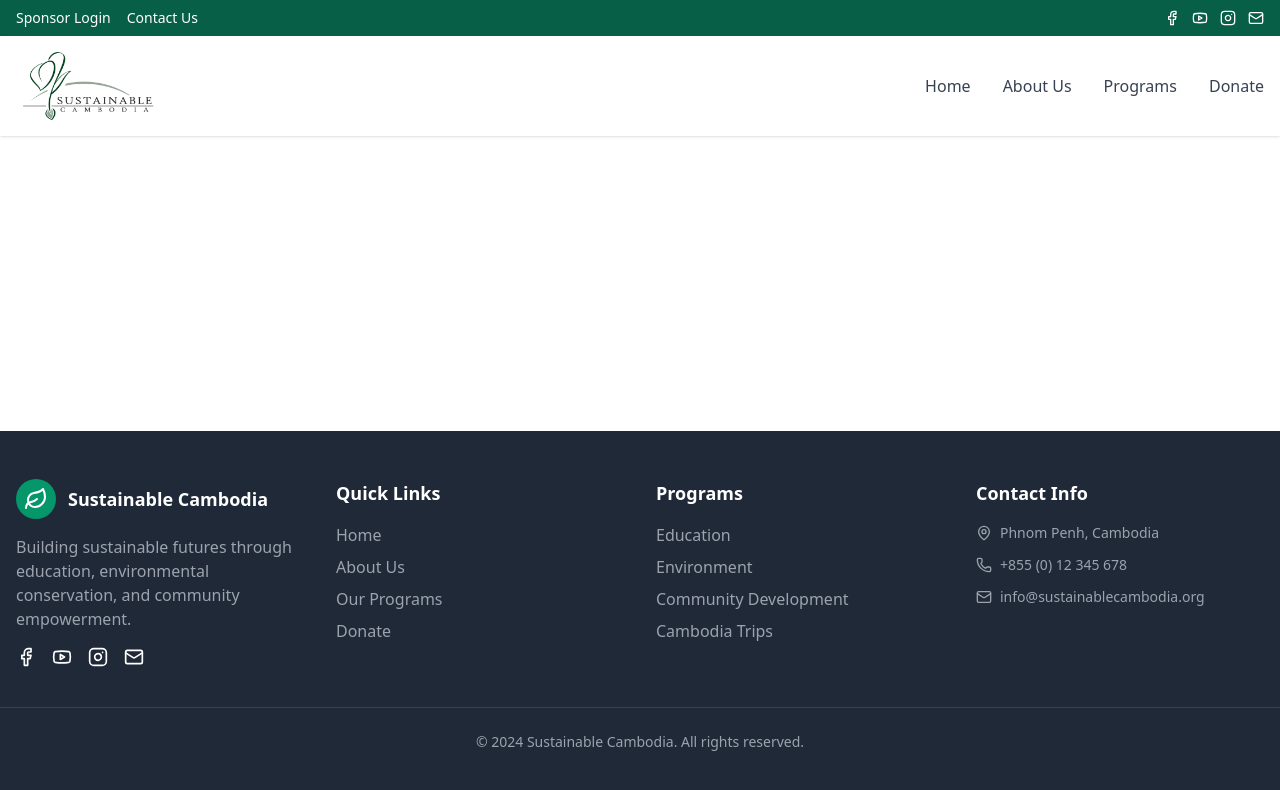
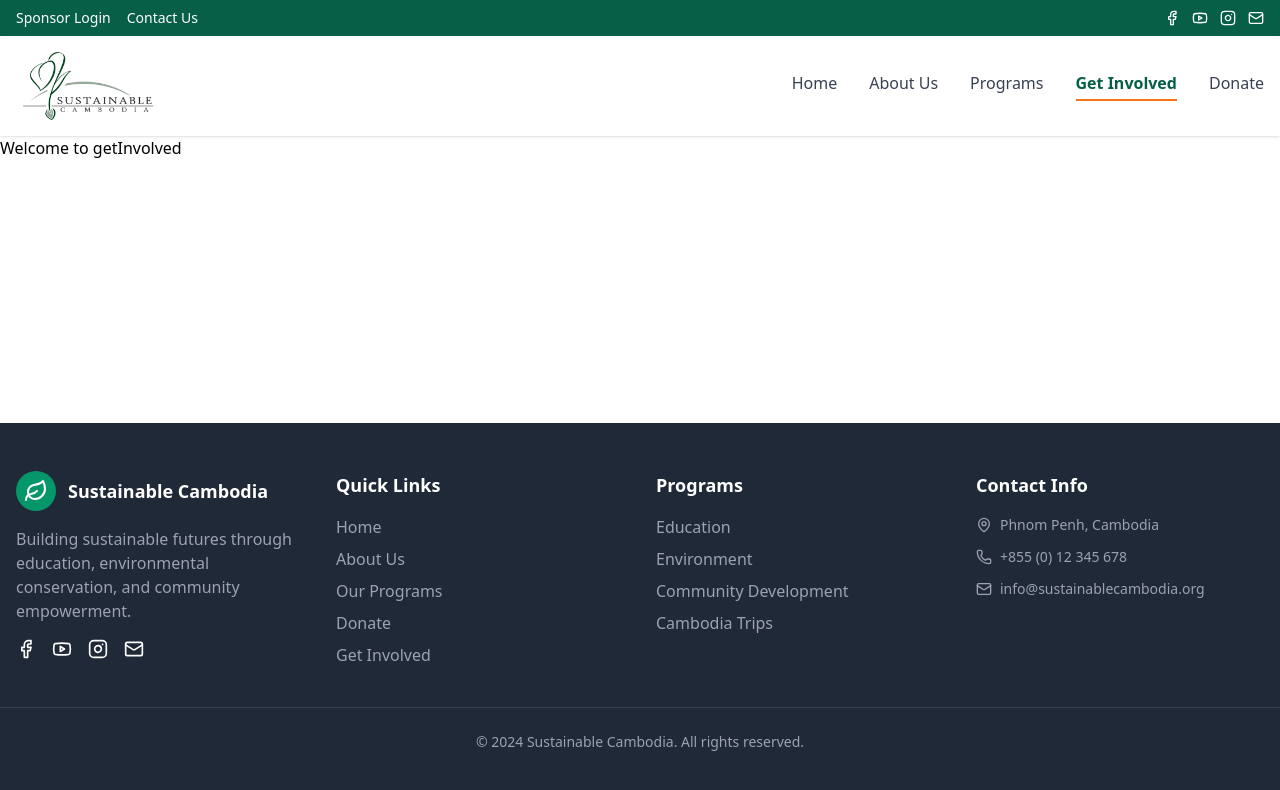
Before and after one commit to sreyletsao/SC_website, a Vue app: page /getInvolved in a window 1280 px wide. Shown: the top 790 px of the page. Built offline with nearby package versions, Linux system fonts and the light colour scheme; no server answers.

Commit message:
added Get Involved page to navbar and footer

```diff
--- a/src/components/Footer.vue
+++ b/src/components/Footer.vue
@@ -36,6 +36,7 @@
           <li><RouterLink to="/about" class="hover:text-white">About Us</RouterLink></li>
           <li><RouterLink to="/programs" class="hover:text-white">Our Programs</RouterLink></li>
           <li><RouterLink to="/donate" class="hover:text-white">Donate</RouterLink></li>
+          <li><RouterLink to="/getInvolved" class="hover:text-white">Get Involved</RouterLink></li>
         </ul>
       </div>
 
--- a/src/components/Navbar.vue
+++ b/src/components/Navbar.vue
@@ -30,6 +30,13 @@
           :class="isActive('/programs')"
         >
           Programs
+        </RouterLink>
+        <RouterLink
+          to="/getInvolved"
+          class="hover:text-emerald-700 transition"
+          :class="isActive('/getInvolved')"
+        >
+          Get Involved
         </RouterLink>
 
         <RouterLink
--- a/src/router/index.js
+++ b/src/router/index.js
@@ -4,6 +4,7 @@ import ProjectView from '@/views/ProjectView.vue'
 import DonateView from '@/views/DonateView.vue'
 import { Contact } from 'lucide-vue-next'
 import ContactView from '@/views/ContactView.vue'
+import GetInvolvedView from '@/views/GetInvolvedView.vue'
 
 const router = createRouter({
   history: createWebHistory(import.meta.env.BASE_URL),
@@ -32,6 +33,11 @@ const router = createRouter({
       component: DonateView,
     },
     {
+      path: '/getInvolved',
+      name: 'getInvolved',
+      component: GetInvolvedView,
+    },
+    {
       path: '/contact',
       name: 'contact',
       component: ContactView
--- /dev/null
+++ b/src/views/GetInvolvedView.vue
@@ -0,0 +1,3 @@
+<template>
+    Welcome to getInvolved
+</template>
```
